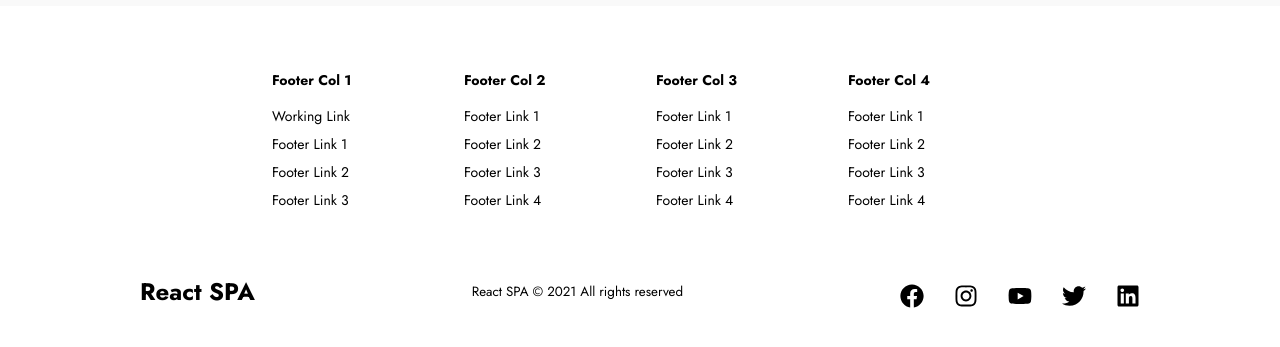
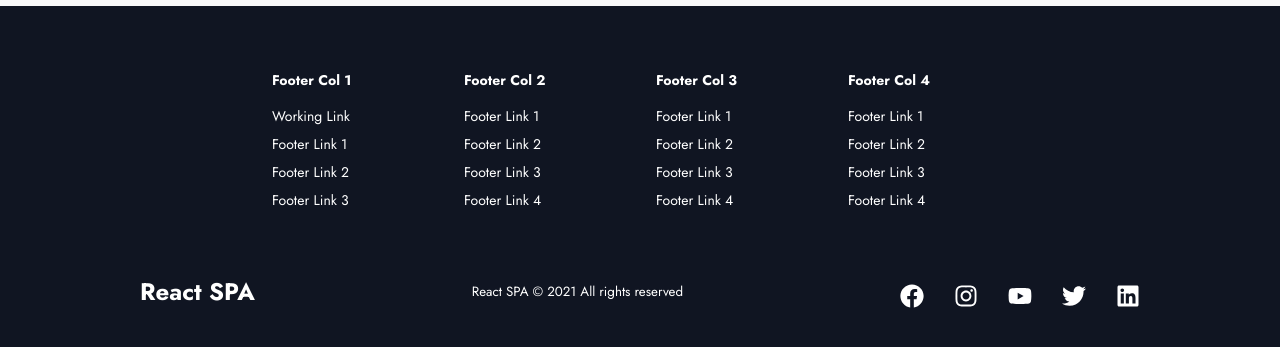
Before and after one commit to UptoSky2222/react-ASP, a React (Create React App) app: page / in a window 1280 px wide. Shown: the part 4174-4521 px from the top of the page. Built offline with nearby package versions, Linux system fonts and the light colour scheme.

Commit message:
footer update

```diff
--- a/src/components/Footer/FooterElements.js
+++ b/src/components/Footer/FooterElements.js
@@ -2,8 +2,7 @@ import styled from 'styled-components';
 import { Link } from 'react-router-dom';
 
 export const FooterContainer = styled.footer`
-    background-color: '#101522';
-
+    background-color: #101522;
 `;
 
 export const FooterWrap = styled.div`
@@ -41,7 +40,7 @@ export const FooterLinkItems = styled.div`
     text-align: left;
     width: 160px;
     box-sizing: border-box;
-    color: #000;
+    color: #fff;
 
     @media screen and (max-width: 420px) {
         margin: 0;
@@ -53,11 +52,10 @@ export const FooterLinkItems = styled.div`
 export const FooterLinkTitle = styled.h1`
     font-size: 14px;
     margin-bottom: 16px;
-
 `;
 
 export const FooterLink = styled(Link)`
-    color: #000;
+    color: #fff;
     text-decoration: none;
     margin-bottom: 0.5rem;
     font-size: 14px;
@@ -86,7 +84,7 @@ export const SocialMediaWrap = styled.div`
 `;
 
 export const SocialLogo = styled(Link)`
-    color: #000;
+    color: #fff;
     justify-self: start;
     cursor:pointer;
     text-decoration: none;
@@ -98,7 +96,7 @@ export const SocialLogo = styled(Link)`
 `;
 
 export const WebsiteRights = styled.small`
-    color: #000;
+    color: #fff;
     margin-bottom: 16px;
 `;
 
@@ -110,6 +108,6 @@ export const SocialIcons = styled.div`
 `;
 
 export const SocialIconLink = styled.a`
-    color: #000;
+    color: #fff;
     font-size: 24px;
 `;
--- a/src/components/InfoSection/Data.js
+++ b/src/components/InfoSection/Data.js
@@ -9,7 +9,7 @@ export const homeObjOne = {
     buttonLabel: 'Back To Top',
     imgStart: false,
     img: require('../../images/svg-2.svg').default,
-    alt: 'Car',
+    alt: 'Rocket',
     dark: true,
     primary: true,
     darkText: false,
@@ -26,7 +26,7 @@ export const homeObjTwo = {
     buttonLabel: 'Back To Top',
     imgStart: true,
     img: require('../../images/svg-3.svg').default,
-    alt: 'Files',
+    alt: 'Planet',
     dark: false,
     primary: false,
     darkText: true,
@@ -43,7 +43,7 @@ export const homeObjThree = {
     buttonLabel: 'Back To Top',
     imgStart: false,
     img: require('../../images/svg-4.svg').default,
-    alt: 'Balloons',
+    alt: 'Alien',
     dark: false,
     primary: false,
     darkText: true,
--- a/src/components/InfoSection/index.js
+++ b/src/components/InfoSection/index.js
@@ -51,7 +51,7 @@ const InfoSection = ({lightBg,
                                 dark={dark ? 1 : 0}
                                 dark2={dark2 ? 1 : 0}
                                 >
-                                    {buttonLabel}
+                                {buttonLabel}
                                 </Button>
                             </BtnWrap>
                         </TextWrapper>
```
